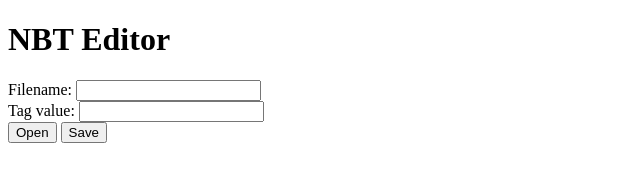
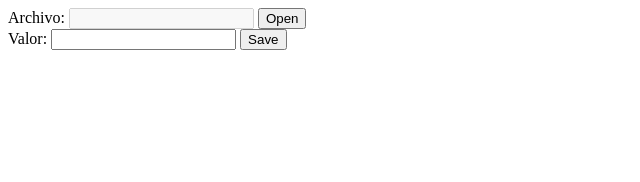
Before and after one commit to AlecsDeveloper/BedrockTools, an Electron app: page index.html in a window 1280 px wide. Shown: the whole page, without its empty margins (0-640 px from the left). Drawn offline with Linux system fonts and the light colour scheme.

Commit message:
NBT-Editor

```diff
--- a/index.html
+++ b/index.html
@@ -1,20 +1,20 @@
 <!DOCTYPE html>
 <html>
   <head>
-    <meta charset="UTF-8">
+    <meta charset="utf-8">
     <title>NBT Editor</title>
   </head>
+  <script src="renderer.js"></script>
   <body>
-    <h1>NBT Editor</h1>
-    <form>
-      <label for="filename">Filename:</label>
-      <input type="text" id="filename" name="filename">
-      <br>
-      <label for="tagValue">Tag value:</label>
-      <input type="text" id="tagValue" name="tagValue">
-      <br>
-      <button type="button" id="openButton">Open</button>
-      <button type="button" id="saveButton">Save</button>
-    </form>
+    <div>
+      <label for="filename">Archivo:</label>
+      <input type="text" id="filename" disabled>
+      <button id="openButton">Open</button>
+    </div>
+    <div>
+      <label for="tagValue">Valor:</label>
+      <input type="text" id="tagValue">
+      <button id="saveButton">Save</button>
+    </div>
   </body>
 </html>
```
Also changed, not shown: renderer.js (renamed from main.js).
